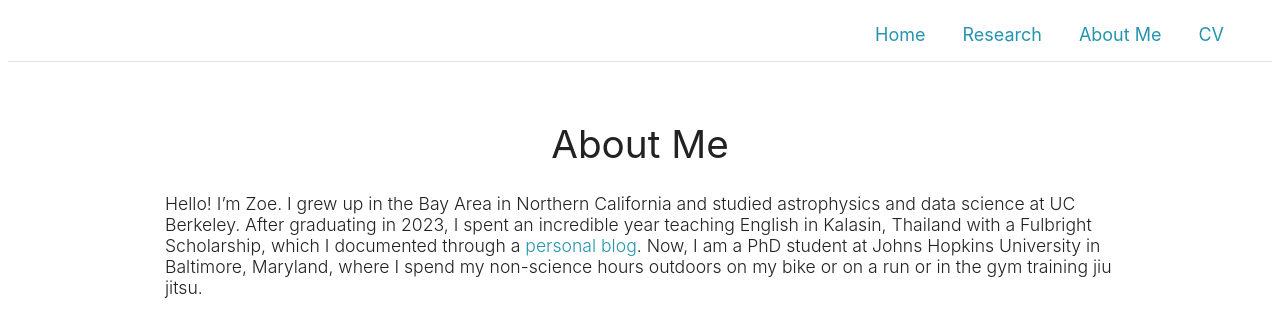
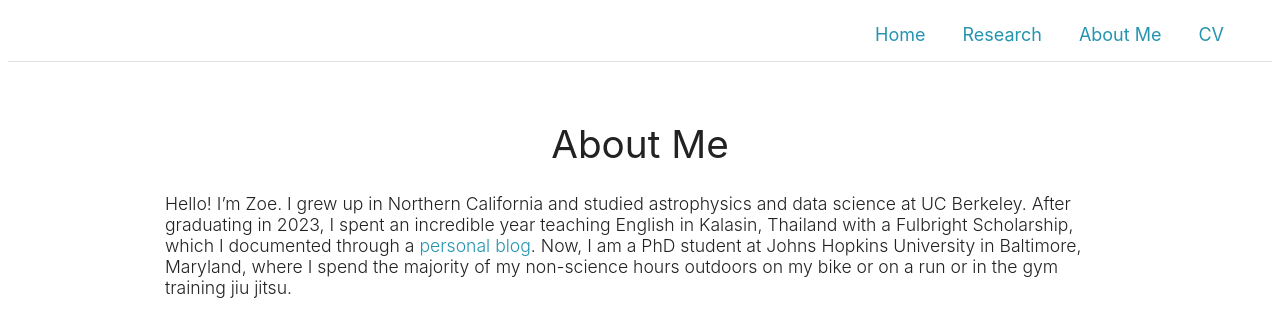
Before and after one commit to zoekko/zoekko.github.io, a Jekyll site: the page built from about.md, in a window 1280 px wide, cut to the strip 0-314 px from the top of the page. Built offline with Jekyll 4.4.1, drawn with Linux system fonts in a browser that asks for light colours.

Commit message:
Update about.md

```diff
--- a/about.md
+++ b/about.md
@@ -8,7 +8,7 @@
 </div>
 
 <div style="text-align: left;">
-Hello! I’m Zoe. I grew up in the Bay Area in Northern California and studied astrophysics and data science at UC Berkeley. After graduating in 2023, I spent an incredible year teaching English in Kalasin, Thailand with a Fulbright Scholarship, which I documented through a <a href="https://zoeko555.wixsite.com/zoeko" target="_blank">personal blog</a>. Now, I am a PhD student at Johns Hopkins University in Baltimore, Maryland, where I spend my non-science hours outdoors on my bike or on a run or in the gym training jiu jitsu.
+Hello! I’m Zoe. I grew up in Northern California and studied astrophysics and data science at UC Berkeley. After graduating in 2023, I spent an incredible year teaching English in Kalasin, Thailand with a Fulbright Scholarship, which I documented through a <a href="https://zoeko555.wixsite.com/zoeko" target="_blank">personal blog</a>. Now, I am a PhD student at Johns Hopkins University in Baltimore, Maryland, where I spend the majority of my non-science hours outdoors on my bike or on a run or in the gym training jiu jitsu.
 </div>
 
 <div style="display: flex; justify-content: space-around; margin-top: 20px;">
```
